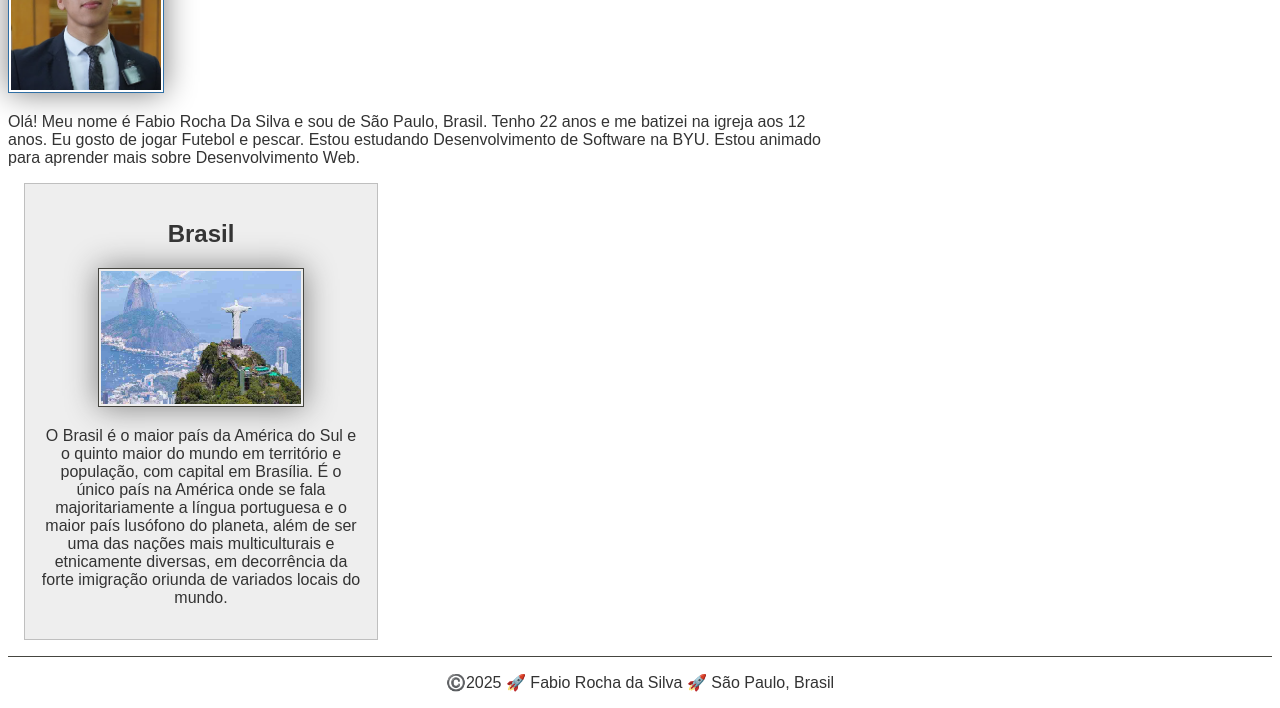
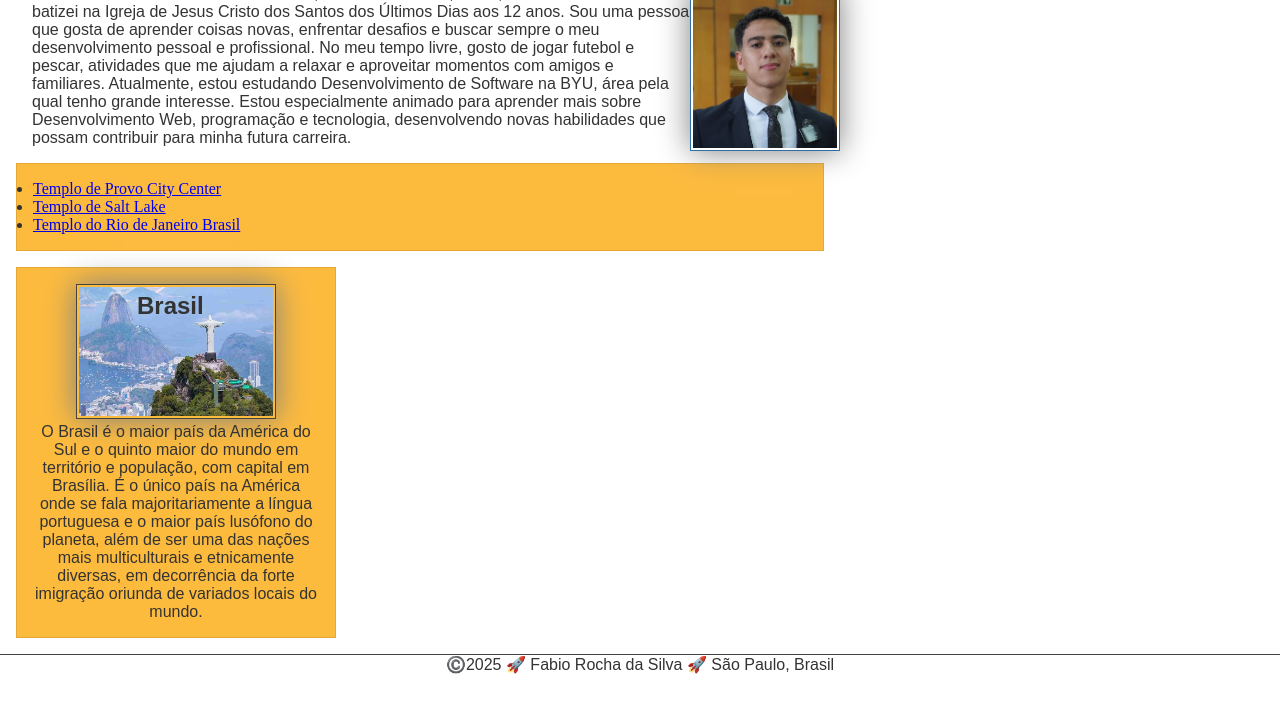
Before and after one commit to FabR15/wdd130, a plain HTML site: page index.html in a window 1280 px wide. Shown: the part 304-1012 px from the top of the page. After the commit the page ends 978 px from the top, so only its background shows below. Drawn offline with Linux system fonts and the light colour scheme.

Commit message:
Atividade Guiada de Programação: Melhoria da Página Inicial

```diff
--- a/estilos/estilos.css
+++ b/estilos/estilos.css
@@ -1,3 +1,9 @@
+* {
+    margin: 0;
+    padding: 0;
+    box-sizing: border-box;
+}
+
 :root {
     --cor-principal: #454540;
     --cor-secundaria: #fdbb3e;
@@ -23,6 +29,7 @@ main {
 }
 
 main img {
+    float: right;
     width: var(--largura-imagem);
     height: auto;
     border: 1px solid var(--cor-borda-azul);
@@ -32,18 +39,20 @@ main img {
 
 aside {
     width: 20rem;
-    margin: 1rem;
-    border: 1px solid rgb(0 0 0 / 0.2);
-    padding: 1rem;
-    background-color: var(--cor-fundo-secundario);
-    color: var(--cor-texto);
     text-align: center;
     font-family: var(--fonte-principal);
+    position: relative;
 }
 
 aside img {
     width: 200px;
     height: auto;
+}
+
+aside h2 {
+    position: absolute;
+    top: 24px;
+    left: 120px;
 }
 
 nav {
@@ -83,3 +92,16 @@ footer {
     text-align: center;
     font-family: var(--fonte-principal);
 }
+
+/* Seletores de Classe */
+.caixa {
+    margin: 1rem;
+    border: 1px solid rgb(0 0 0 / 10%);
+    padding: 1rem;
+    background-color: var(--cor-secundaria);
+    color: var(--cor-texto);
+}
+
+.identacao {
+    padding-left: 2rem;
+}
--- a/index.html
+++ b/index.html
@@ -16,17 +16,39 @@
         <nav>
             <a href="#">Página Inicial</a>
             <a href="wwr/">Site de Rafting</a>
+            <a href="https://www.linkedin.com/in/fabio-rocha-silva/">Perfil do Linkedin</a>
+            <a href="https://facebook.com">Página do Facebook</a>
         </nav>
     </header>
     <main>
-        <h1>Fabio Rocha Da Silva | WDD 130</h1>
+        <h1 class="identacao">Fabio Rocha Da Silva | WDD 130</h1>
         <img src="imagens/perfil.jpg" alt="Olá, meu nome é Fabio Rocha Da Silva" width="200">
-        <p>Olá! Meu nome é Fabio Rocha Da Silva e sou de São Paulo, Brasil. Tenho 22 anos e me
-            batizei na igreja aos 12 anos. Eu gosto de jogar Futebol e pescar. Estou estudando
-            Desenvolvimento de Software na BYU. Estou animado para aprender mais sobre
-            Desenvolvimento Web. </p>
+        <p class="identacao">Olá! Meu nome é Fabio Rocha Da Silva, sou de São Paulo, Brasil, tenho
+            22 anos e me
+            batizei na Igreja
+            de Jesus Cristo dos Santos dos Últimos Dias aos 12 anos. Sou uma pessoa que gosta de
+            aprender coisas
+            novas, enfrentar desafios e buscar sempre o meu desenvolvimento pessoal e profissional.
+            No meu tempo
+            livre, gosto de jogar futebol e pescar, atividades que me ajudam a relaxar e aproveitar
+            momentos com
+            amigos e familiares.
+            Atualmente, estou estudando Desenvolvimento de Software na BYU, área pela qual tenho
+            grande
+            interesse. Estou especialmente animado para aprender mais sobre Desenvolvimento Web,
+            programação e
+            tecnologia, desenvolvendo novas habilidades que possam contribuir para minha futura
+            carreira. </p>
+        <ul class="caixa">
+            <li><a href="https://www.churchofjesuschrist.org/temples/details/provo-city-center-temple?lang=por"
+                  target="_blank">Templo de Provo City Center</a></li>
+            <li><a href="https://www.churchofjesuschrist.org/temples/details/salt-lake-temple?lang=por"
+                  target="_blank">Templo de Salt Lake</a></li>
+            <li><a href="https://www.churchofjesuschrist.org/temples/details/rio-de-janeiro-brazil-temple?lang=por"
+                  target="_blank">Templo do Rio de Janeiro Brasil</a></li>
+        </ul>
     </main>
-    <aside>
+    <aside class="caixa">
         <h2>Brasil</h2>
         <img src="imagens/brasil.jpg" alt="Rio de Janeiro, Brasil">
         <p>O Brasil é o maior país da América do Sul e o quinto maior do mundo em território e
```
